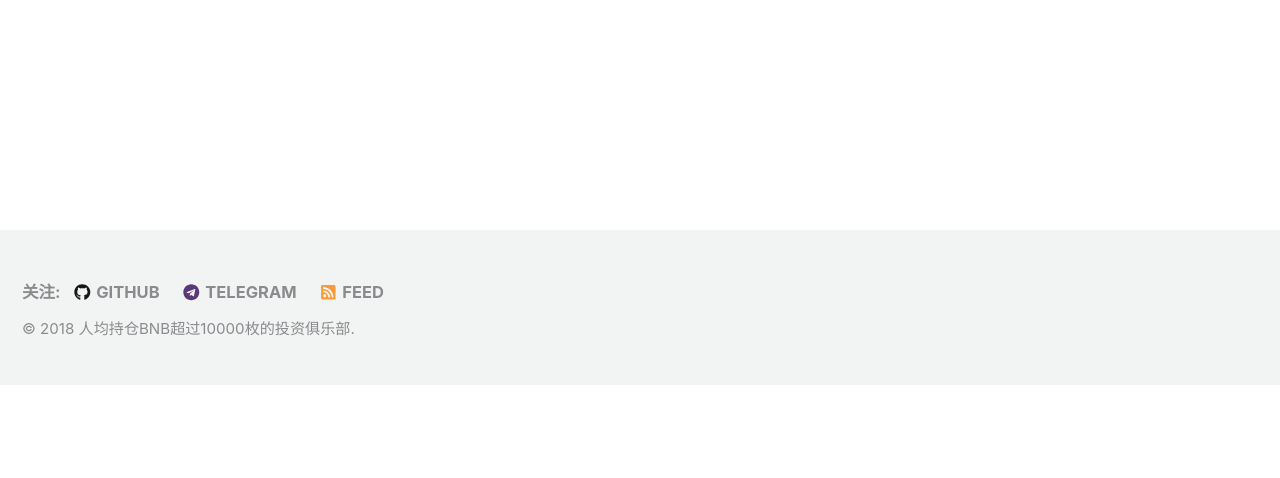
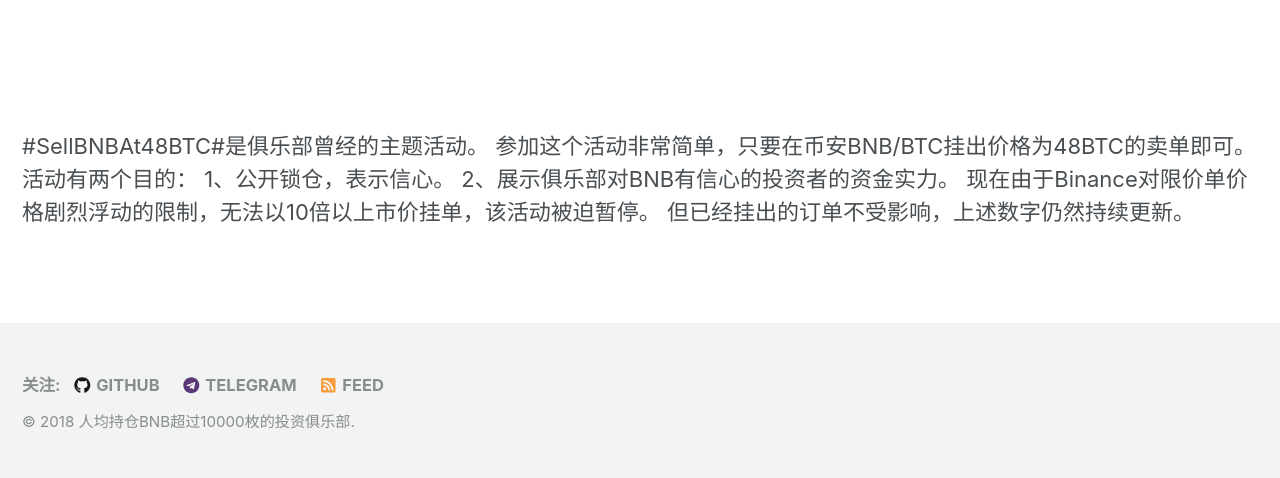
Before and after one commit to 48Club/BNB48Club.github.io, a Jekyll site: the page built from _pages/home.md, in a window 1280 px wide. Shown: the part 515-993 px from the top of the page. Built offline with Jekyll 4.4.1, drawn with Linux system fonts in a browser that asks for light colours; nearby versions of some CDN libraries; before the commit the page ends 900 px from its top, so only the background shows below that.

Commit message:
Update home.md

```diff
--- a/_pages/home.md
+++ b/_pages/home.md
@@ -10,3 +10,9 @@
 excerpt: "一群持久的人，进行一项持久的投资。"
 
 ---
+{% include 48btc.html %}
+ \#SellBNBAt48BTC\#是俱乐部曾经的主题活动。
+ 参加这个活动非常简单，只要在币安BNB/BTC挂出价格为48BTC的卖单即可。
+ 活动有两个目的： 1、公开锁仓，表示信心。 2、展示俱乐部对BNB有信心的投资者的资金实力。
+ 现在由于Binance对限价单价格剧烈浮动的限制，无法以10倍以上市价挂单，该活动被迫暂停。
+ 但已经挂出的订单不受影响，上述数字仍然持续更新。
```
